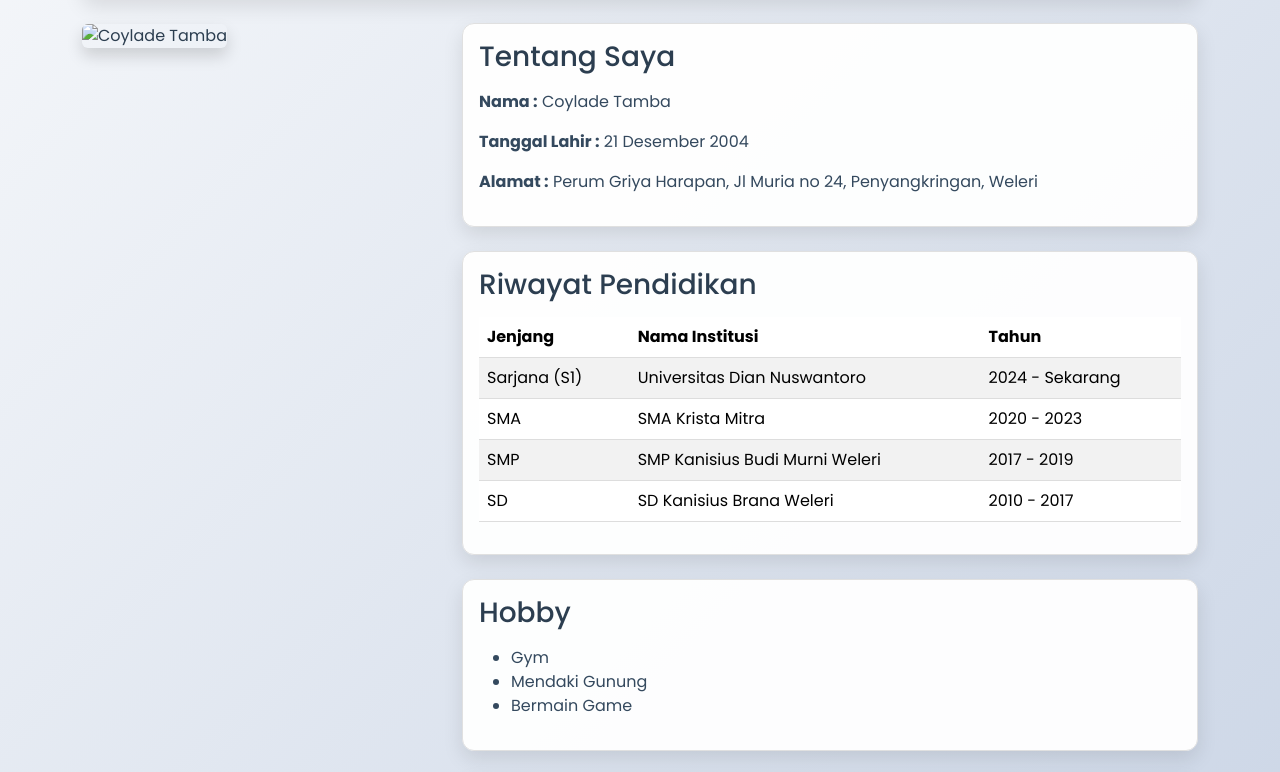
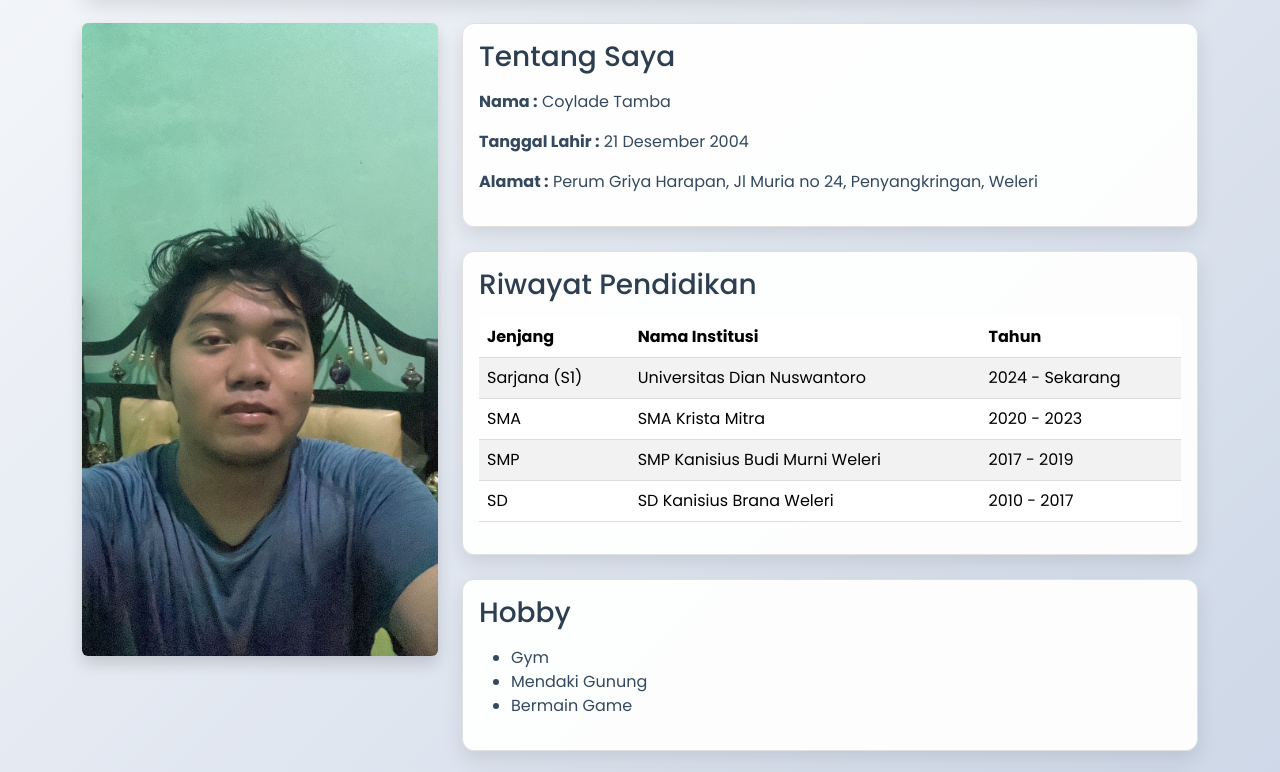
Before and after one commit to CoyladeTamba123/tugas-coy, a plain HTML site: page index.html in a window 1280 px wide. Shown: the part 131-903 px from the top of the page. Drawn offline with nearby package versions, Linux system fonts and the light colour scheme.

Commit message:
Update index.html

```diff
--- a/index.html
+++ b/index.html
@@ -22,7 +22,7 @@
 
         <div class="row">
             <div class="col-md-4 mb-4">
-                <img src="fotoku.jpg"
+                <img src="fotoku.jpeg"
                      class="img-fluid rounded shadow"
                      alt="Coylade Tamba" />
             </div>
```
